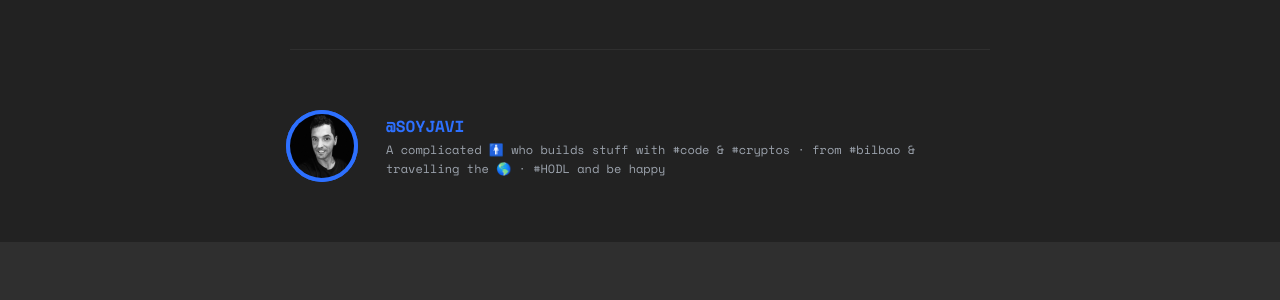
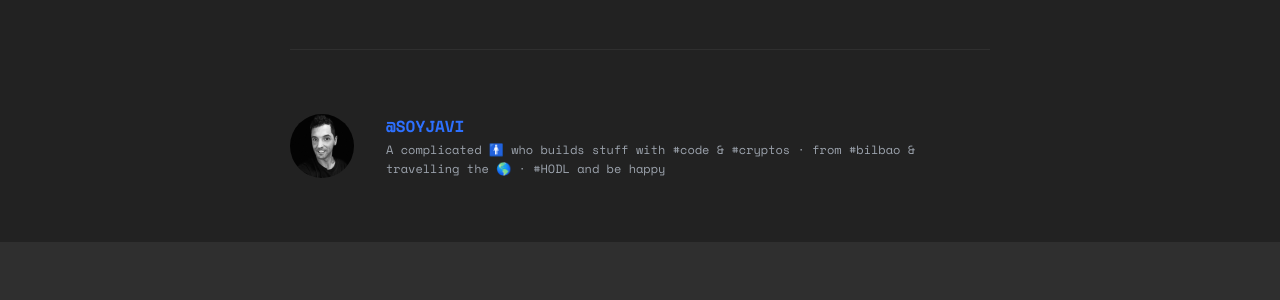
Before and after one commit to soyjavi/site, a Jekyll site: the page built from _posts/1980-4-10-birthdate.md, in a window 1280 px wide. Shown: the part 1108-1408 px from the top of the page. Built offline with Jekyll 4.4.1, drawn with Linux system fonts in a browser that asks for light colours.

Commit message:
Don’t use borders in avatar

```diff
--- a/assets/stylesheets/page.post.scss
+++ b/assets/stylesheets/page.post.scss
@@ -185,8 +185,7 @@ $post-header-padding: $offset;
       width: $offset;
       height: $offset;
       border-radius: 50%;
-      background-color: white;
-      box-shadow: 0 0 0 ($unit / 2.5) $accent;
+      background-color: $black;
     }
   }
   > div {
--- a/assets/stylesheets/page.scss
+++ b/assets/stylesheets/page.scss
@@ -107,8 +107,7 @@ a {
     max-height: $offset;
     margin-bottom: ($offset / 3);
     border-radius: 50%;
-    box-shadow: 0 0 0 ($unit / 2.5) $accent;
-    background-color: white;
+    background-color: $black;
   }
   h1 {
     font-size: 3.8 * $unit;
```
